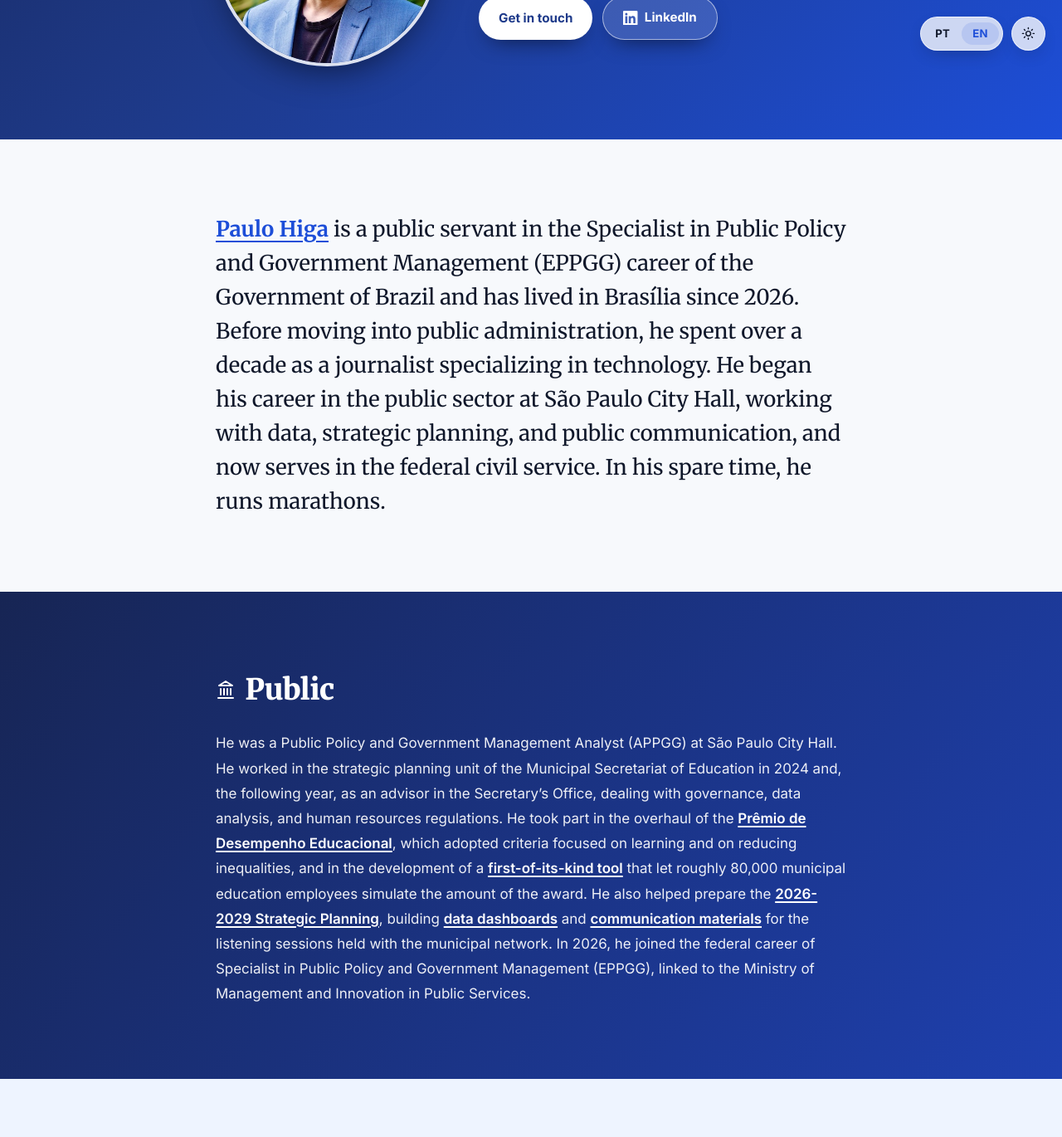
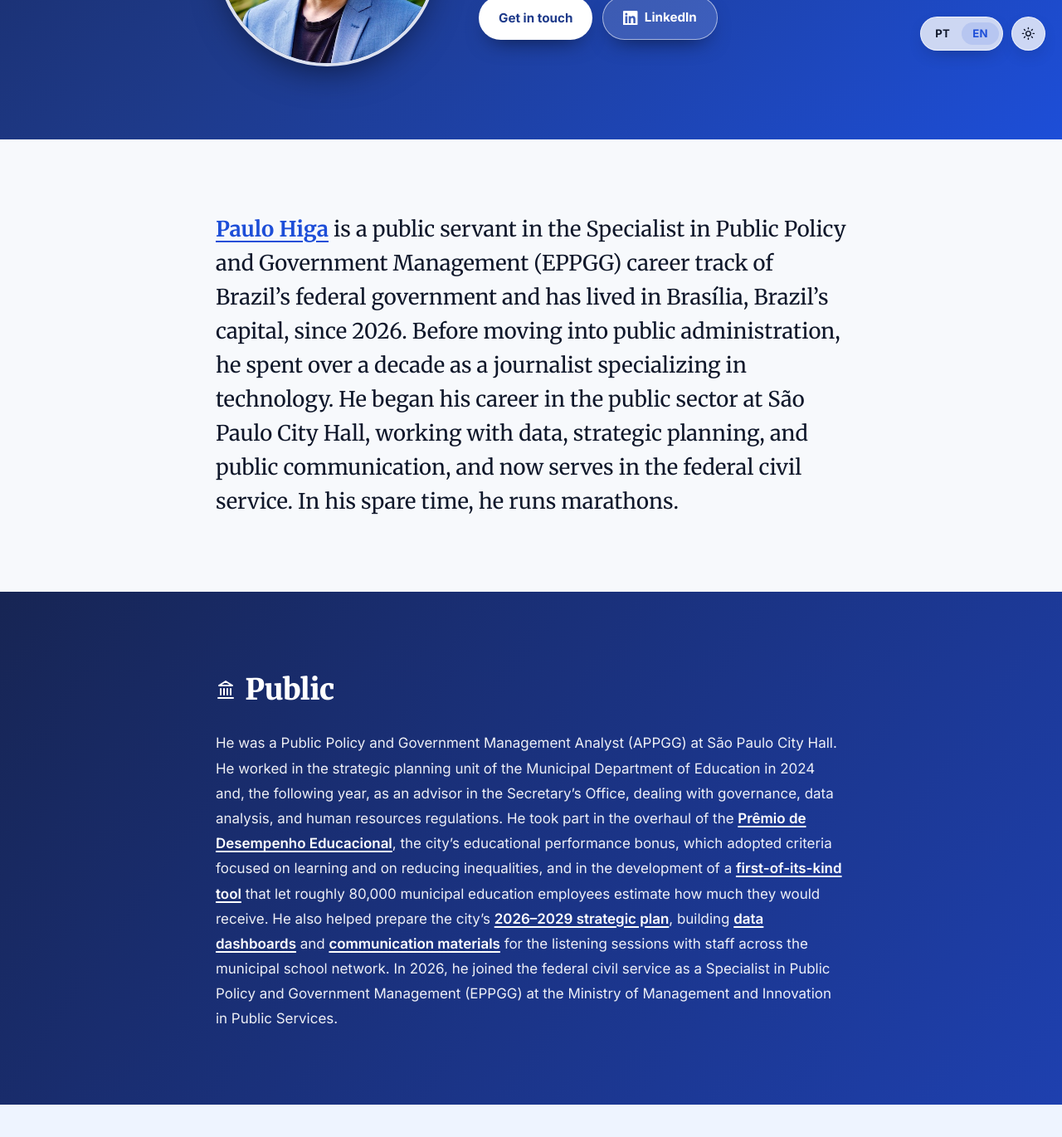
Before and after one commit to paulohiga/paulohiga.github.io, a Jekyll site: the page built from en/index.md, in a window 1280 px wide and 1400 px high, scrolled down 281 px. Shown: the top 1370 px of the window at 83% size. Built offline with Jekyll 4.4.1, drawn with Linux system fonts in a browser that asks for light colours; some of the changed text lies outside the part shown.

Commit message:
Revisa en/index.md: naturalidade e adaptações para público internacional
Aplica ajustes de linguagem aprovados no resumo em inglês da home:
- Glosas para Brasília (capital), PDE (performance bonus), Globo.com,
  Rádio Globo e prêmios Especialistas/Comunique-se
- Municipal Department of Education e federal civil service, alinhados
  à biografia revisada
- Remove decalques (career of, linked to, simulate the amount,
  strategic planning como nome do documento, marathons of)
- Conversões para milhas e grafia email

https://claude.ai/code/session_01Arpx4U8JHSbYeZqxT7G3CZ

```diff
--- a/en/index.md
+++ b/en/index.md
@@ -1,28 +1,28 @@
 ---
 layout: default
-last_modified: 2026-06-04
+last_modified: 2026-06-10
 permalink: /en/
 lang: en
 view: short
 ---
 
-**[Paulo Higa](/en/bio){:#en-bio-toggle .bio-toggle-btn data-nav="" aria-label="Read the full biography of Paulo Higa"}** is a public servant in the Specialist in Public Policy and Government Management (EPPGG) career of the Government of Brazil and has lived in Brasília since 2026. Before moving into public administration, he spent over a decade as a journalist specializing in technology. He began his career in the public sector at São Paulo City Hall, working with data, strategic planning, and public communication, and now serves in the federal civil service. In his spare time, he runs marathons.
+**[Paulo Higa](/en/bio){:#en-bio-toggle .bio-toggle-btn data-nav="" aria-label="Read the full biography of Paulo Higa"}** is a public servant in the Specialist in Public Policy and Government Management (EPPGG) career track of Brazil's federal government and has lived in Brasília, Brazil's capital, since 2026. Before moving into public administration, he spent over a decade as a journalist specializing in technology. He began his career in the public sector at São Paulo City Hall, working with data, strategic planning, and public communication, and now serves in the federal civil service. In his spare time, he runs marathons.
 {:.intro-text}
 
 ## Public
 {:.bio-section .icon-public}
 
-He was a Public Policy and Government Management Analyst (APPGG) at São Paulo City Hall. He worked in the strategic planning unit of the Municipal Secretariat of Education in 2024 and, the following year, as an advisor in the Secretary's Office, dealing with governance, data analysis, and human resources regulations. He took part in the overhaul of the [Prêmio de Desempenho Educacional](https://prefeitura.sp.gov.br/w/prefeitura-vai-pagar-r-206-milhões-a-88-mil-educadores-e-prêmio-por-desempenho-pode-chegar-a-r-8-7-mil), which adopted criteria focused on learning and on reducing inequalities, and in the development of a [first-of-its-kind tool](https://educacao.sme.prefeitura.sp.gov.br/noticias/prefeitura-de-sp-disponibiliza-simulador-de-valores-do-pde/) that let roughly 80,000 municipal education employees simulate the amount of the award. He also helped prepare the [2026-2029 Strategic Planning](https://educacao.sme.prefeitura.sp.gov.br/planejamento-estrategico-2026-2029/), building [data dashboards](https://sme-upge.github.io/arvore/) and [communication materials](https://sme-upge.github.io/diagnostico/one-pages.pdf) for the listening sessions held with the municipal network. In 2026, he joined the federal career of Specialist in Public Policy and Government Management (EPPGG), linked to the Ministry of Management and Innovation in Public Services.
+He was a Public Policy and Government Management Analyst (APPGG) at São Paulo City Hall. He worked in the strategic planning unit of the Municipal Department of Education in 2024 and, the following year, as an advisor in the Secretary's Office, dealing with governance, data analysis, and human resources regulations. He took part in the overhaul of the [Prêmio de Desempenho Educacional](https://prefeitura.sp.gov.br/w/prefeitura-vai-pagar-r-206-milhões-a-88-mil-educadores-e-prêmio-por-desempenho-pode-chegar-a-r-8-7-mil), the city's educational performance bonus, which adopted criteria focused on learning and on reducing inequalities, and in the development of a [first-of-its-kind tool](https://educacao.sme.prefeitura.sp.gov.br/noticias/prefeitura-de-sp-disponibiliza-simulador-de-valores-do-pde/) that let roughly 80,000 municipal education employees estimate how much they would receive. He also helped prepare the city's [2026–2029 strategic plan](https://educacao.sme.prefeitura.sp.gov.br/planejamento-estrategico-2026-2029/), building [data dashboards](https://sme-upge.github.io/arvore/) and [communication materials](https://sme-upge.github.io/diagnostico/one-pages.pdf) for the listening sessions with staff across the municipal school network. In 2026, he joined the federal civil service as a Specialist in Public Policy and Government Management (EPPGG) at the Ministry of Management and Innovation in Public Services.
 
 ## Private
 {:.bio-section .icon-private}
 
-In the private sector, his career began in 2012 as an editor at [Tecnoblog](https://tecnoblog.net/author/paulohiga/). In 2018, he became executive editor and a partner in the outlet, leading a team of more than 30 people and helping to turn it into the largest independent technology website in Brazil, with more than 30 million monthly pageviews. Until 2023, he served as head of operations at [Tecnoblog](https://tecnoblog.net/author/paulohiga/) and co-host of [Tecnocast](https://tecnoblog.net/tecnocast/), Brazil's leading podcast on technology, innovation, and business. Over that period, he traveled to dozens of countries to cover the major technology trade shows and electronics manufacturers' events, reviewed hundreds of gadgets, and published thousands of articles. He also worked as a writer for [Globo.com](https://www.techtudo.com.br/colaborador/paulo-higa.html) and as a technology columnist on [Rádio Globo](https://radioglobo.globo.com/quadros/quadro/304/clube-do-cafe.htm). He won the [Prêmio Especialistas da Revista Negócios da Comunicação](https://portaldacomunicacao.com.br/premios/premio-especialistas/) in the Consumer Electronics category for three consecutive years (2020, 2021, and 2022) and was a finalist for the [Prêmio Comunique-se](https://premio.comunique-se.com.br/) in the Technology category in 2019 and 2021.
+In the private sector, he began his career in 2012 as an editor at [Tecnoblog](https://tecnoblog.net/author/paulohiga/). In 2018, he became executive editor and a partner in the outlet, leading a team of more than 30 people and helping to turn it into the largest independent technology website in Brazil, with more than 30 million monthly pageviews. Until 2023, he served as head of operations at [Tecnoblog](https://tecnoblog.net/author/paulohiga/) and co-host of [Tecnocast](https://tecnoblog.net/tecnocast/), Brazil's leading podcast on technology, innovation, and business. Over that period, he traveled to dozens of countries to cover the major technology trade shows and electronics manufacturers' events, reviewed hundreds of gadgets, and published thousands of articles. He also worked as a writer for [Globo.com](https://www.techtudo.com.br/colaborador/paulo-higa.html), the digital arm of Brazil's largest media group, and as a technology columnist on [Rádio Globo](https://radioglobo.globo.com/quadros/quadro/304/clube-do-cafe.htm), a nationwide radio network. He won the [Especialistas Award](https://portaldacomunicacao.com.br/premios/premio-especialistas/), from the Brazilian trade magazine Negócios da Comunicação, in the Consumer Electronics category for three consecutive years (2020, 2021, and 2022) and was a finalist for the [Comunique-se Award](https://premio.comunique-se.com.br/) in the Technology category in 2019 and 2021.
 
 ## Personal
 {:.bio-section .icon-personal}
 
-Beyond his professional career, he is passionate about cooking and running. He enjoys trying wines from different regions and occasionally ventures into varieties with hard-to-pronounce names, such as Gewürztraminer and Zweigelt, though his favorite grape remains Zinfandel. Among his 12,000 km of running are the marathons of [Brasília](https://www.strava.com/activities/6092532552), [Rio de Janeiro](https://www.strava.com/activities/7334316763) (where he came back to tackle the 63 km of the [Desafio Cidade Maravilhosa](https://www.strava.com/activities/14881030456)), [São Paulo](https://www.strava.com/activities/9549924330), [New York](https://www.strava.com/activities/10167569831), and [Curitiba](https://www.strava.com/activities/12921519708), as well as a 55 km [mountain ultramarathon](https://www.strava.com/activities/9907987928) with 2,682 meters of elevation gain. He also has a curious fascination with numbers.
+Beyond his professional career, he is passionate about cooking and running. He enjoys trying wines from different regions and occasionally ventures into varieties with hard-to-pronounce names, such as Gewürztraminer and Zweigelt, though his favorite grape remains Zinfandel. Among his 12,000 km (7,500 miles) of running are marathons in [Brasília](https://www.strava.com/activities/6092532552), [Rio de Janeiro](https://www.strava.com/activities/7334316763) (where he returned to take on the 63 km, or 39 miles, of the [Desafio Cidade Maravilhosa](https://www.strava.com/activities/14881030456)), [São Paulo](https://www.strava.com/activities/9549924330), [New York](https://www.strava.com/activities/10167569831), and [Curitiba](https://www.strava.com/activities/12921519708), as well as a 55 km [mountain ultramarathon](https://www.strava.com/activities/9907987928) with 2,682 meters of elevation gain (about 34 miles and 8,800 feet). He also has a curious fascination with numbers.
 
-He does not use social media but can be reached by [e-mail](#){:.contact-link aria-label="E-mail (opens contact form for Paulo Higa)"}.
+He does not use social media but can be reached by [email](#){:.contact-link aria-label="Email (opens contact form for Paulo Higa)"}.
 {:.contact-hint}
```
